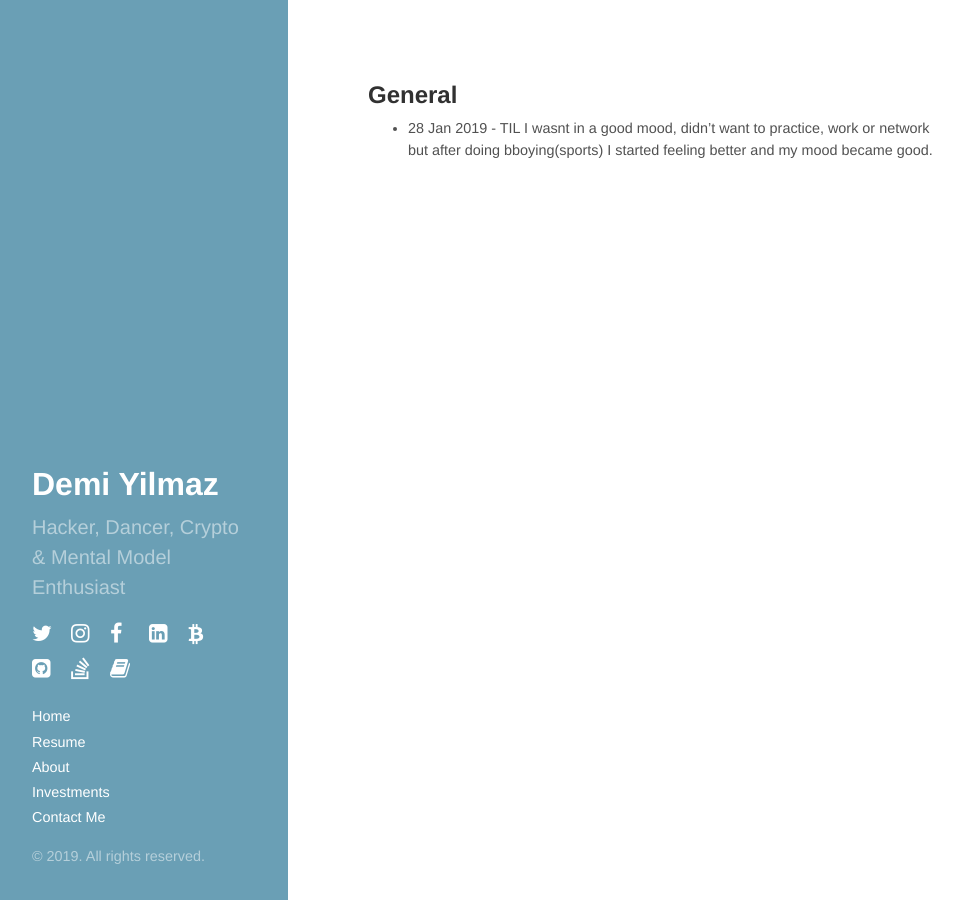
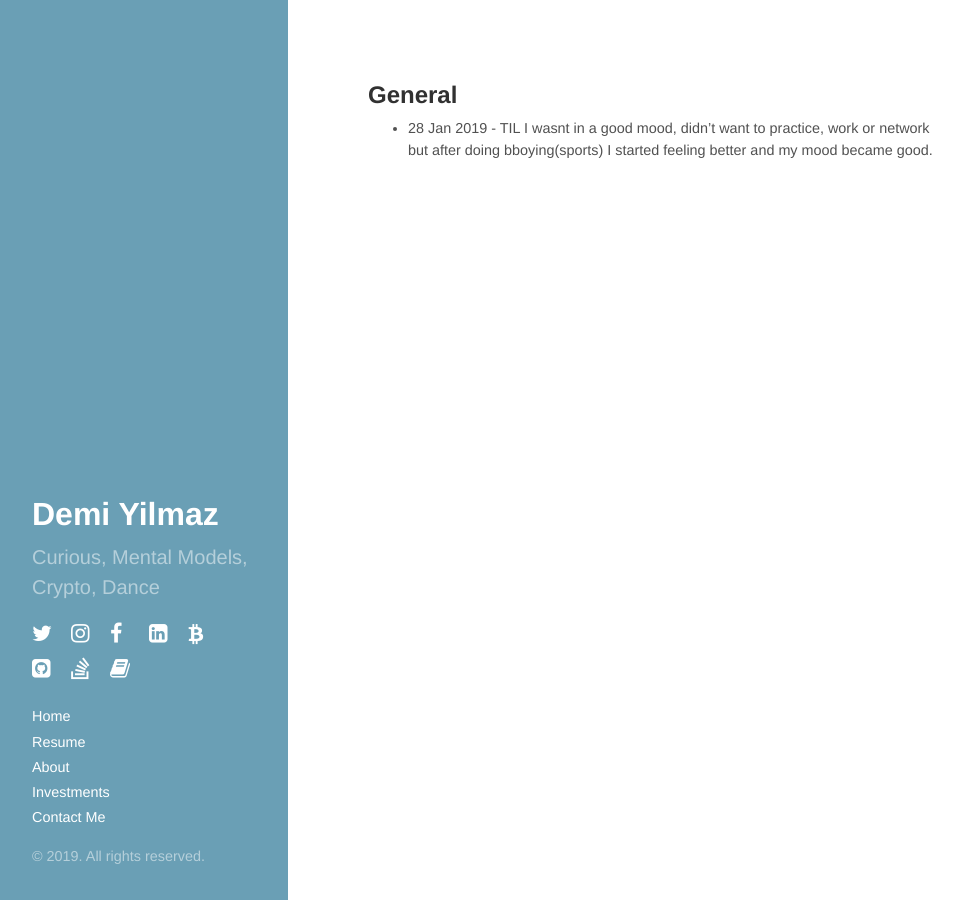
Before and after one commit to demiculus/demiculus.github.io, a Jekyll site: the page built from general.md, in a window 1280 px wide. Shown: the whole page, without its empty margins (0-963 px from the left). Built offline with Jekyll 4.4.1, drawn with Linux system fonts in a browser that asks for light colours; nearby versions of some CDN libraries.

Commit message:
config changed

```diff
--- a/_config.yml
+++ b/_config.yml
@@ -1,7 +1,7 @@
 # Site settings
 title: Demi Yilmaz
 # email:
-description: "Hacker, Dancer, Crypto & Mental Model Enthusiast"
+description: "Curious, Mental Models, Crypto, Dance"
 # baseurl: "//hos.github.io"
 # url: "//hos.github.io"
 url: "https://demiculus.com"
```
